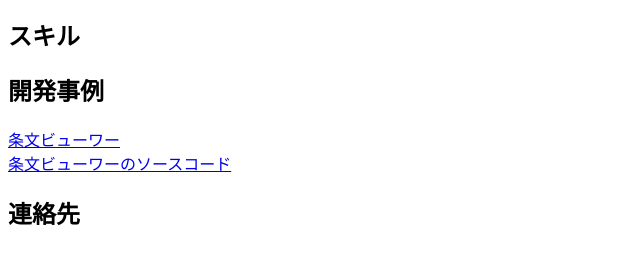
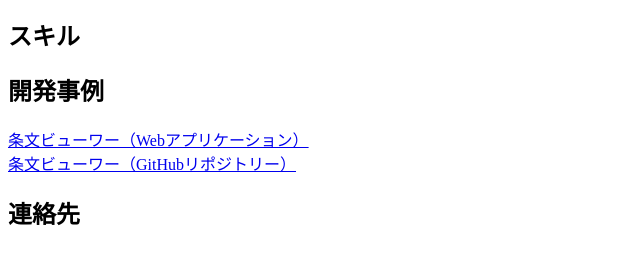
Before and after one commit to s1230038/s1230038.github.io, a website: page docs/index.html in a window 1280 px wide. Shown: the part 127-390 px from the top of the page, without its empty margins (0-640 px from the left). Drawn offline with Linux system fonts and the light colour scheme.

Commit message:
[update] URL link

```diff
--- a/docs/index.html
+++ b/docs/index.html
@@ -22,7 +22,7 @@
           target="_blank"
           rel="noopener noreferrer"
         >
-          条文ビューワー
+          条文ビューワー（Webアプリケーション）
         </a>
         <br />
         <a
@@ -30,7 +30,7 @@
           target="_blank"
           rel="noopener noreferrer"
         >
-          条文ビューワーのソースコード
+          条文ビューワー（GitHubリポジトリー）
         </a>
       </p>
       <h2>連絡先</h2>
```
